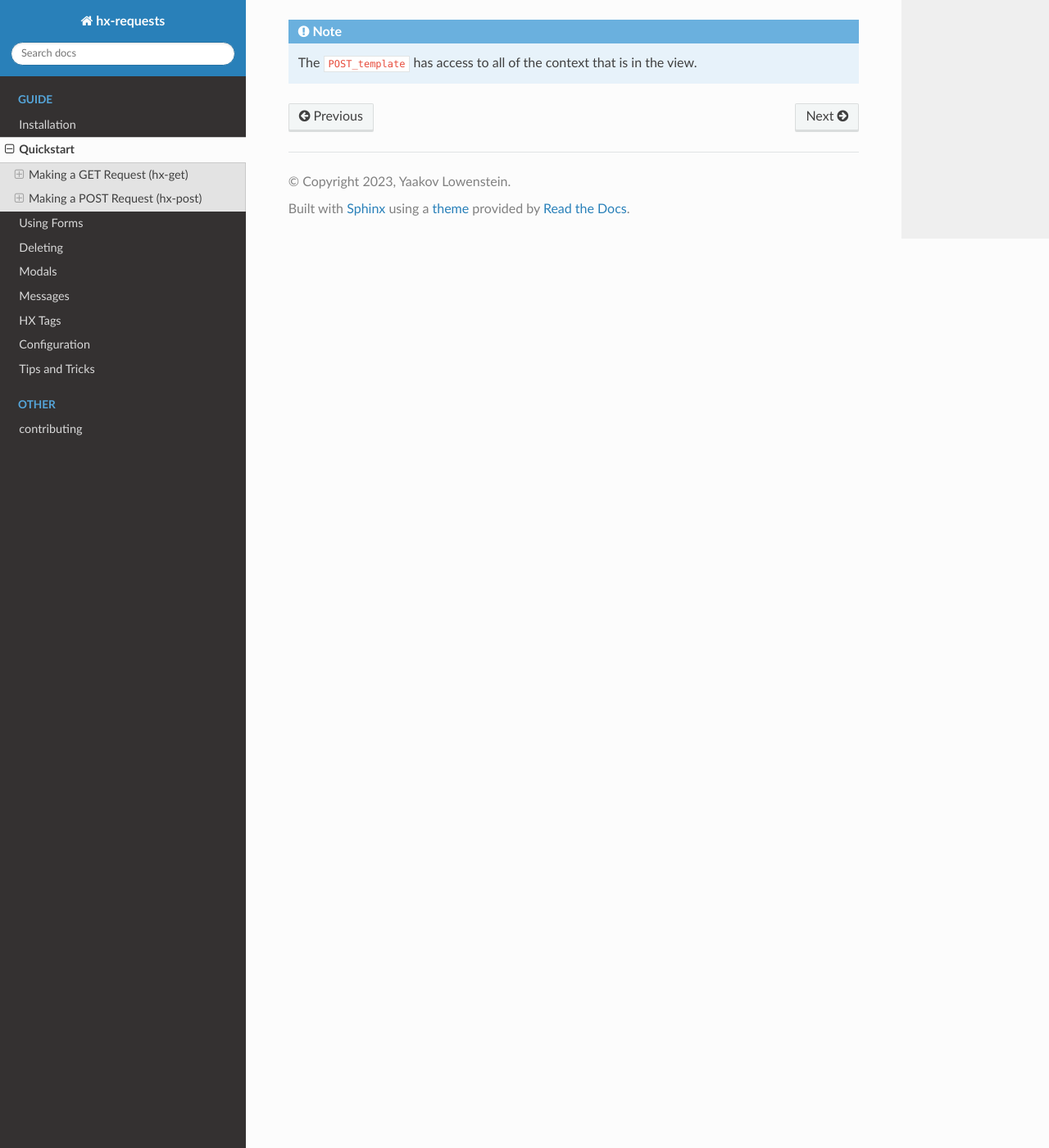
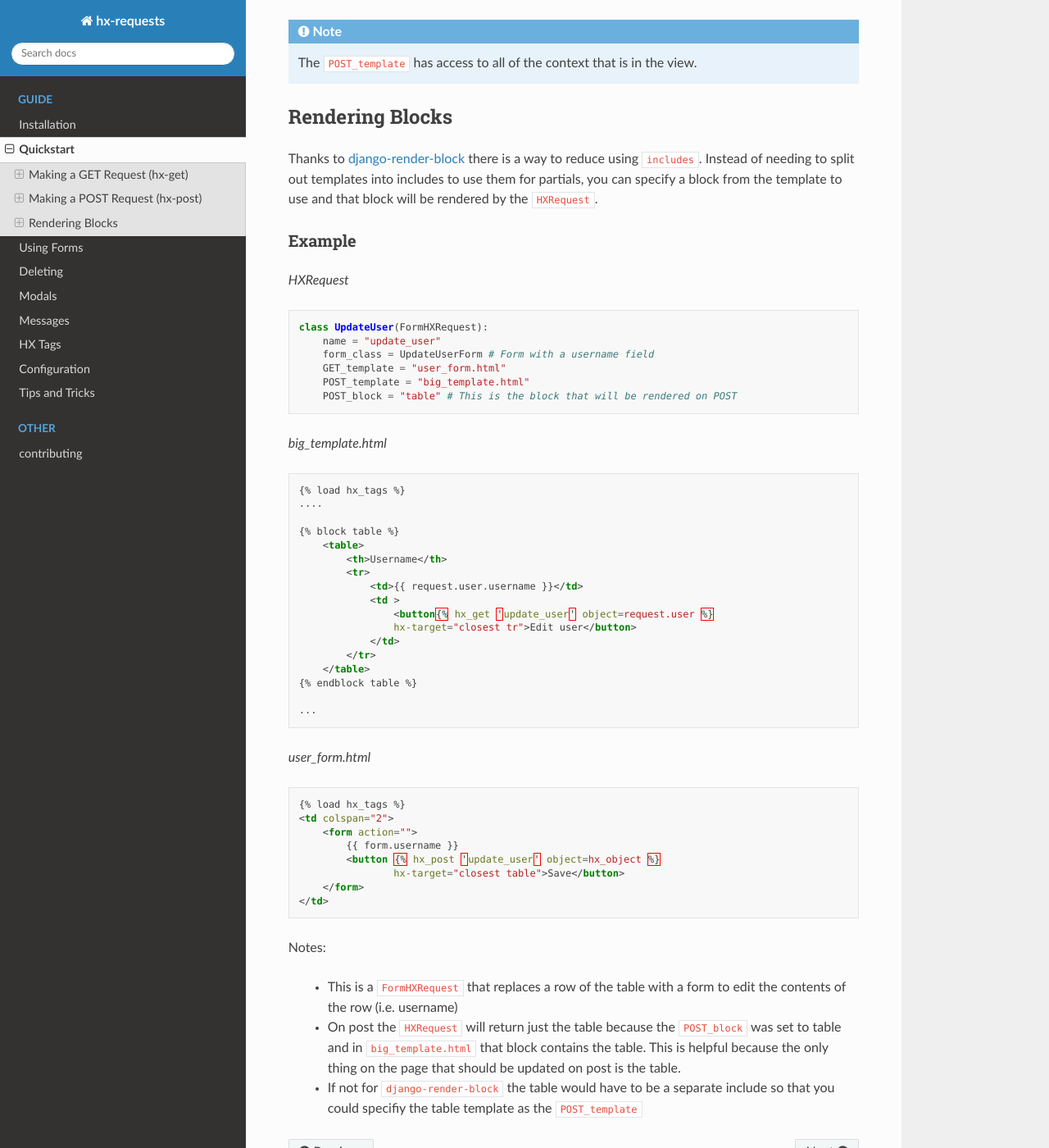
Before and after one commit to yaakovLowenstein/hx-requests, a Sphinx documentation site: the page built from docs/guide/quickstart.rst, in a window 1280 px wide and 1400 px high, scrolled down 3634 px. Shown: the whole window at 82% size. Built offline with Sphinx 7.4.7 and the Read the Docs theme 2.0.0, drawn with Linux system fonts in a browser that asks for light colours; pages that are not in the unit, such as notebooks, are missing from menus; some of the changed text lies outside the part shown.

Commit message:
docs: Add docs about rendering a block

```diff
--- a/docs/guide/quickstart.rst
+++ b/docs/guide/quickstart.rst
@@ -25,8 +25,8 @@ The view requires :code:`HtmxViewMixin`
     class MyView(HtmxViewMixin):
         pass
 
-The HTML markup
-~~~~~~~~~~~~~~~
+The HTML
+~~~~~~~~
 
 
 .. code-block:: html
@@ -111,9 +111,8 @@ The view requires :code:`HtmxViewMixin`
     class MyView(HtmxViewMixin):
         pass
 
-The HTML markup
-~~~~~~~~~~~~~~~
-
+The HTML
+~~~~~~~~
 
 .. code-block:: html
 
@@ -178,3 +177,66 @@ Summary
 .. note::
 
     The :code:`POST_template` has access to all of the context that is in the view.
+
+Rendering Blocks
+----------------
+
+Thanks to `django-render-block <https://github.com/clokep/django-render-block>`_ there is a way to reduce using :code:`includes`. Instead of needing to
+split out templates into includes to use them for partials, you can specify a block from the template to use and that block will be rendered by the
+:code:`HXRequest`.
+
+Example
+~~~~~~~
+
+*HXRequest*
+
+.. code-block:: python
+
+    class UpdateUser(FormHXRequest):
+        name = "update_user"
+        form_class = UpdateUserForm # Form with a username field
+        GET_template = "user_form.html"
+        POST_template = "big_template.html"
+        POST_block = "table" # This is the block that will be rendered on POST
+
+*big_template.html*
+
+.. code-block:: html
+
+    {% load hx_tags %}
+    ....
+
+    {% block table %}
+        <table>
+            <th>Username</th>
+            <tr>
+                <td>{{ request.user.username }}</td>
+                <td >
+                    <button{% hx_get 'update_user' object=request.user %}
+                    hx-target="closest tr">Edit user</button>
+                </td>
+            </tr>
+        </table>
+    {% endblock table %}
+
+    ...
+
+*user_form.html*
+
+.. code-block:: html
+
+    {% load hx_tags %}
+    <td colspan="2">
+        <form action="">
+            {{ form.username }}
+            <button {% hx_post 'update_user' object=hx_object %}
+                    hx-target="closest table">Save</button>
+        </form>
+    </td>
+
+Notes:
+
+    - This is a :code:`FormHXRequest` that replaces a row of the table with a form to edit the contents of the row (i.e. username)
+    - On post the :code:`HXRequest` will return just the table because the :code:`POST_block` was set to table and in :code:`big_template.html` that
+      block contains the table. This is helpful because the only thing on the page that should be updated on post is the table.
+    - If not for :code:`django-render-block` the table would have to be a separate include so that you could specifiy the table template as the :code:`POST_template`
```
Also changed, not shown: other parts of docs/guide/quickstart.rst (+1 -1 lines).
